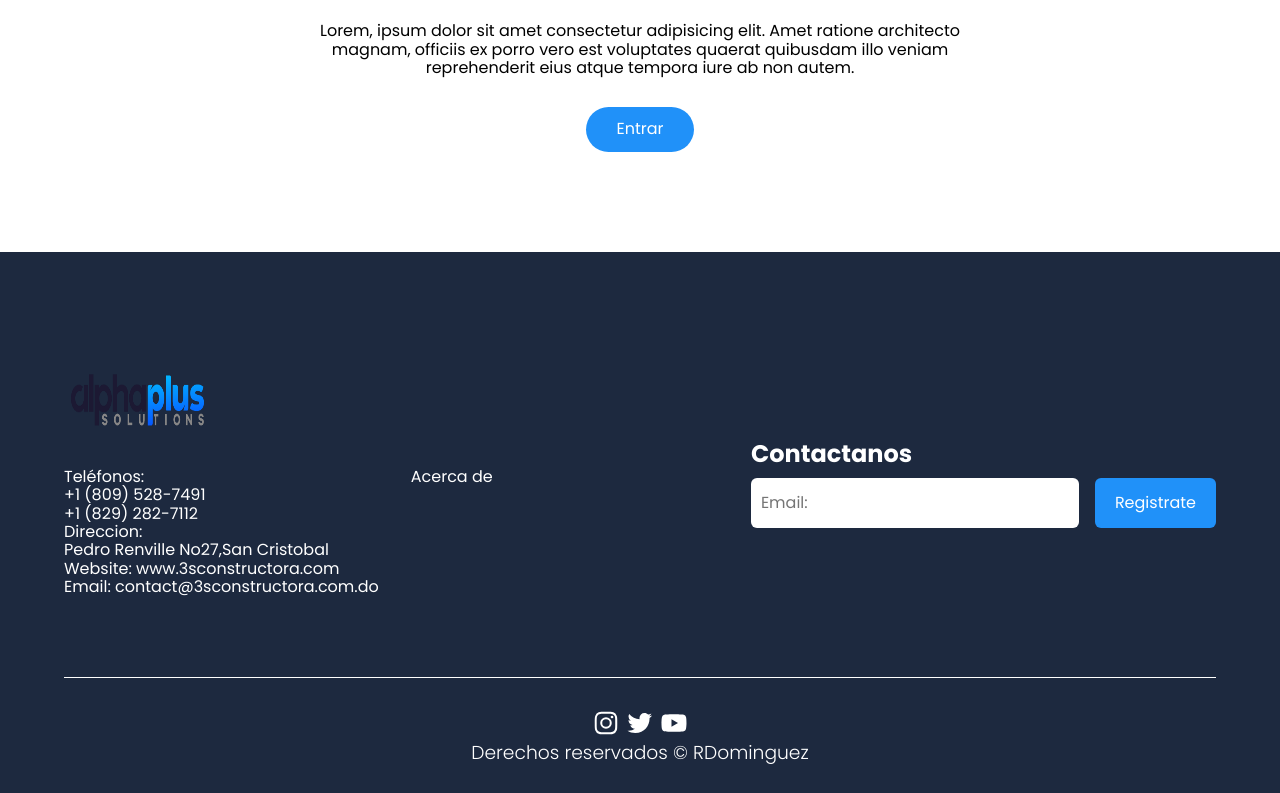
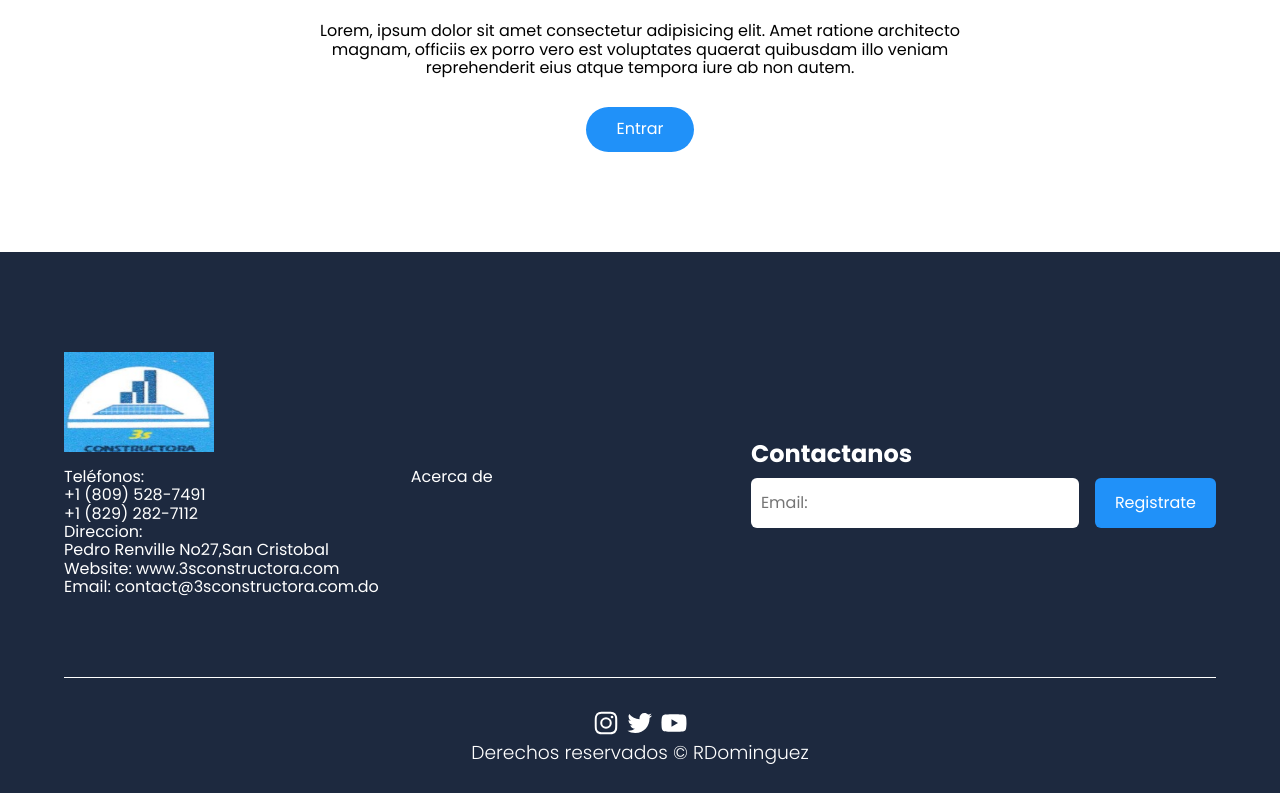
Before and after one commit to rex7g/3sConstructora, a plain HTML site: page index.html in a window 1280 px wide. Shown: the part 2499-3292 px from the top of the page. Drawn offline with Linux system fonts and the light colour scheme; a script that the page names is missing.

Commit message:
first commit

```diff
--- a/index.html
+++ b/index.html
@@ -180,14 +180,14 @@
     <footer class="footer">
         <section class="footer__container container">
             <nav class="nav nav--footer">
-              <img src="./images/logo1.png" width="150" height="100  alt="3sConstructora">
+              <img src="./images/logo3s.jpeg" width="150" height="100  alt="3sConstructora">
 
                 <ul class="nav__link nav__link--footer">
                     <li class="nav__items">
                         <a href="#" class="nav__links">Teléfonos: <br/>
                             <div>
                             +1 (809) 528-7491 <br/>
-                             +1 (829) 282-7112 <br/>
+                            +1 (829) 282-7112 <br/>
                             Direccion: <br/>
                             Pedro Renville No27,San Cristobal<br/>
                             Website: www.3sconstructora.com<br/>
```
